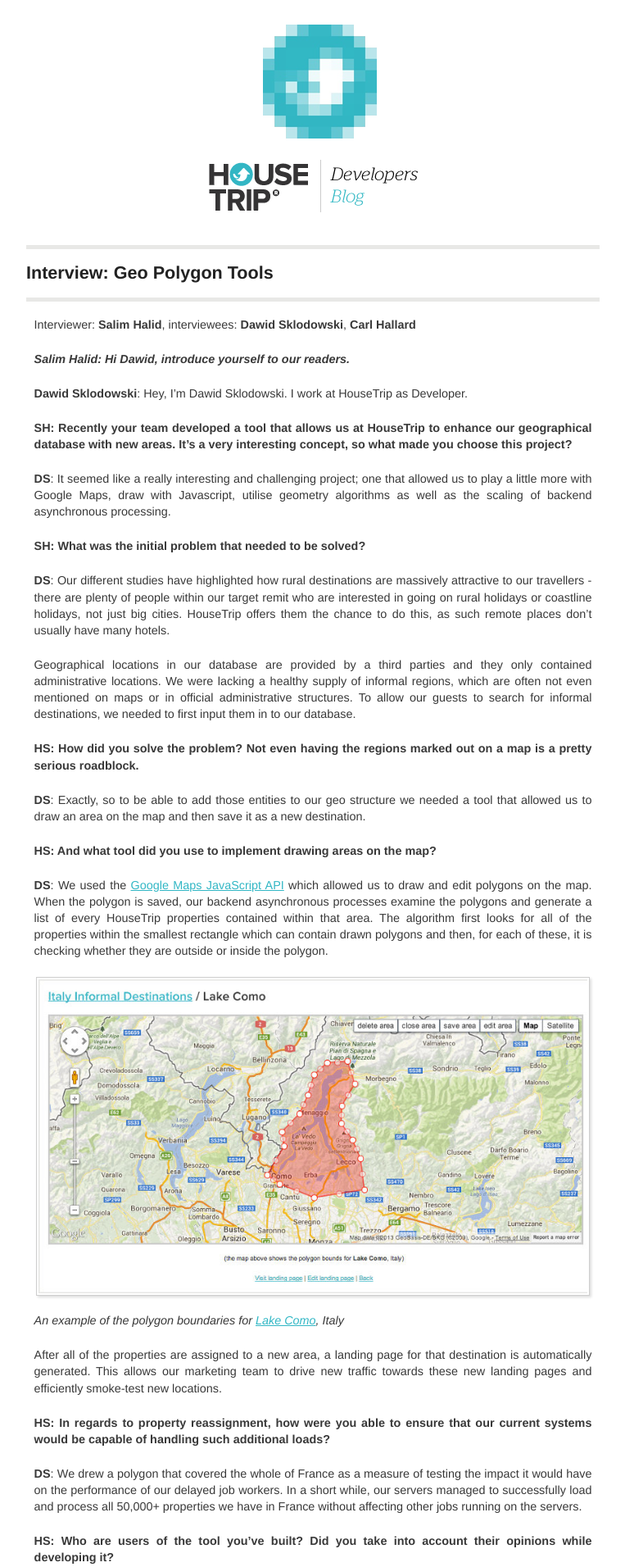
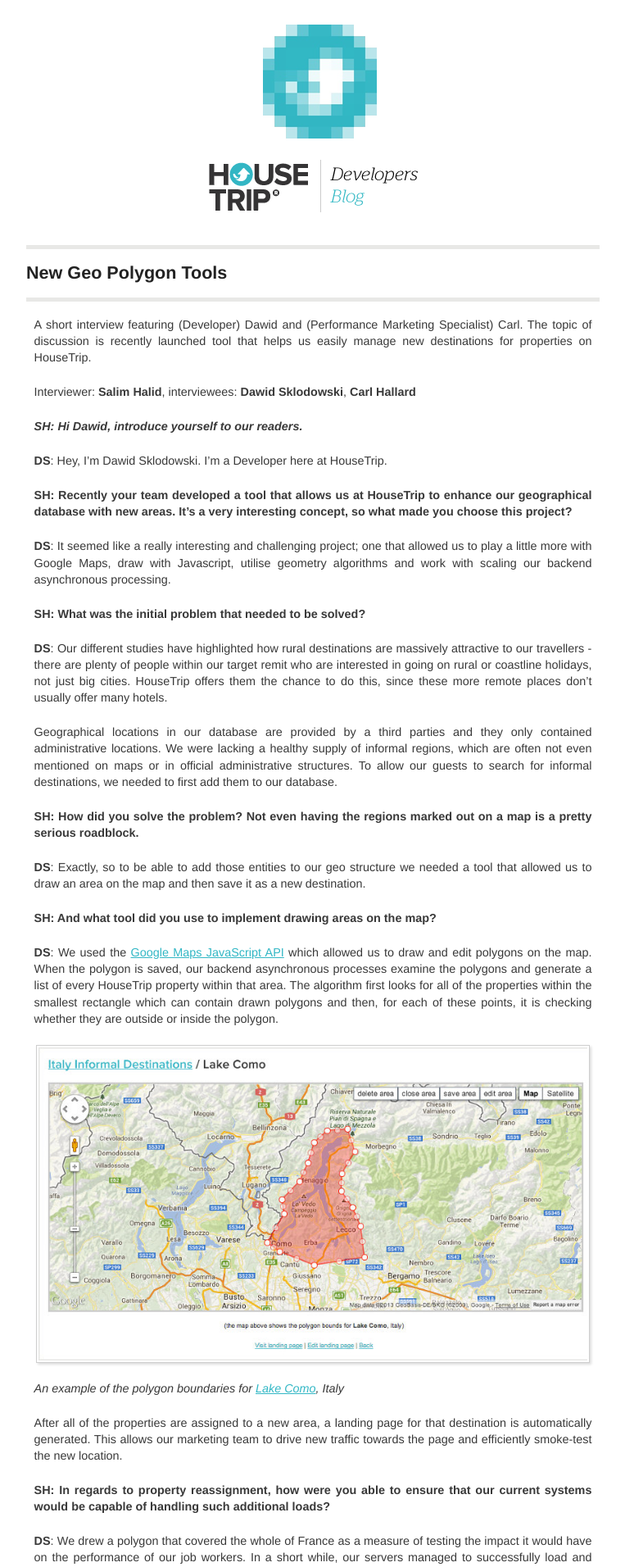
Before and after one commit to HouseTrip/housetrip.github.com, a Jekyll site: the page built from _posts/2013-10-01-polygon-tools.md, in a window 1280 px wide. Shown: the top 1912 px of the page at 82% size, without its empty margins (258-1021 px from the left). Built offline with Jekyll 4.4.1, drawn with Linux system fonts in a browser that asks for light colours; some of the changed text lies outside the part shown.

Commit message:
minor wording changes, better title/summary and removed inline styles

```diff
--- a/_posts/2013-10-01-polygon-tools.md
+++ b/_posts/2013-10-01-polygon-tools.md
@@ -1,6 +1,6 @@
 ---
 layout: post
-title: "Interview: Geo Polygon Tools"
+title: New Geo Polygon Tools
 published: true
 author: Dawid Sklodowski
 author_role: Developer
@@ -8,16 +8,21 @@
 author_avatar: http://www.gravatar.com/avatar/073c19a8d1fd30baa6dba34eaa55fe90.png
 summary:  |
 
-  Short interview with Developer and Online Performance
-  Marketing Specialist about cool feature that our team recently has delivered.
+  A short interview featuring (Developer) Dawid and (Performance
+  Marketing Specialist) Carl.  The topic of discussion is recently launched tool that
+  helps us easily manage new destinations for properties on HouseTrip.
 
 ---
 
+  A short interview featuring (Developer) Dawid and (Performance
+  Marketing Specialist) Carl.  The topic of discussion is recently launched tool that
+  helps us easily manage new destinations for properties on HouseTrip.
+
   Interviewer: **Salim Halid**, interviewees: **Dawid Sklodowski**, **Carl Hallard**
 
-___Salim Halid: Hi Dawid, introduce yourself to our readers.___
+___SH: Hi Dawid, introduce yourself to our readers.___
 
-**Dawid Sklodowski**: Hey, I'm Dawid Sklodowski. I work at HouseTrip as Developer.
+**DS**: Hey, I'm Dawid Sklodowski. I'm a Developer here at HouseTrip.
 
 __SH: Recently your team developed a tool that allows us at HouseTrip to enhance our
 geographical database with new areas. It’s a very interesting concept, so what made
@@ -25,58 +30,58 @@
 
 **DS**: It seemed like a really interesting and challenging project; one that allowed us to
 play a little more with Google Maps, draw with Javascript, utilise geometry algorithms
-as well as the scaling of backend asynchronous processing.
+and work with scaling our backend asynchronous processing.
 
 __SH: What was the initial problem that needed to be solved?__
 
 **DS**: Our different studies have highlighted how rural destinations are massively attractive
 to our travellers - there are plenty of people within our target remit who are interested
-in going on rural holidays or coastline holidays, not just big cities. HouseTrip offers
-them the chance to do this, as such remote places don't usually have many hotels.
+in going on rural or coastline holidays, not just big cities. HouseTrip offers
+them the chance to do this, since these more remote places don't usually offer many hotels.
 
 Geographical locations in our database are provided by a third parties and they only
 contained administrative locations. We were lacking a healthy supply of informal regions,
 which are often not even mentioned on maps or in official administrative structures.
-To allow our guests to search for informal destinations, we needed to first input them
-in to our database.
+To allow our guests to search for informal destinations, we needed to first add them
+to our database.
 
-__HS: How did you solve the problem? Not even having the regions marked out on a map is a
+__SH: How did you solve the problem? Not even having the regions marked out on a map is a
 pretty serious roadblock.__
 
 **DS**: Exactly, so to be able to add those entities to our geo structure we needed a tool that
 allowed us to draw an area on the map and then save it as a new destination.
 
-__HS: And what tool did you use to implement drawing areas on the map?__
+__SH: And what tool did you use to implement drawing areas on the map?__
 
 **DS**: We used the [Google Maps JavaScript API](http://developers.google.com/maps/documentation/javascript/)
 which allowed us to draw and edit polygons on the map. When the polygon is saved,
 our backend asynchronous processes examine the polygons and generate a list of every
-HouseTrip properties contained within that area. The algorithm first looks for all of
+HouseTrip property within that area. The algorithm first looks for all of
 the properties within the smallest rectangle which can contain drawn polygons and then,
-for each of these, it is checking whether they are outside or inside the polygon.
+for each of these points, it is checking whether they are outside or inside the polygon.
 
 <img src="/images/2013-10-01/lake-como.jpg" class="center-image" title="Lake Como" alt="Lake Como"/>
 _An example of the polygon boundaries for [Lake Como](http://www.housetrip.com/en/lake-como), Italy_
 
 After all of the properties are assigned to a new area, a landing page for that
 destination is automatically generated. This allows our marketing team to drive
-new traffic towards these new landing pages and efficiently smoke-test new locations.
+new traffic towards the page and efficiently smoke-test the new location.
 
-__HS: In regards to property reassignment, how were you able to ensure that our current systems would be capable of handling such additional loads?__
+__SH: In regards to property reassignment, how were you able to ensure that our current systems would be capable of handling such additional loads?__
 
 **DS**: We drew a polygon that covered the whole of France as a measure of testing the impact
-it would have on the performance of our delayed job workers. In a short while,
+it would have on the performance of our job workers. In a short while,
 our servers managed to successfully load and process all 50,000+ properties we have
 in France without affecting other jobs running on the servers.
 
-__HS: Who are users of the tool you've built? Did you take into account their opinions
+__SH: Who are users of the tool you've built? Did you take into account their opinions
 while developing it?__
 
-**DS**: It’s being used by members of our Business Development team and our Marketing team.
-During development we were cooperating with them tightly and showing early versions
+**DS**: It’s being used by members of our Business Development and Marketing teams.
+During development we were cooperating with them closely and showing early versions
 to get their feedback on a regular basis.
 
-__HS: Our guest today is also Carl Hallard, Online Performance Marketing Specialist
+__SH: Our guest today is also Carl Hallard, Online Performance Marketing Specialist
 Host. Carl, how easy was it to use the tool?__
 
 **Carl Hallard**: Very easy. It was very fast and efficient, enabling us to address demand for new
@@ -84,7 +89,7 @@
 language was automatically created, and our guests could travel to their favourite
 beaches, mountains and rural destinations in minutes.
 
-__HS: How did you measure success? And on that note how successful was the product?__
+__SH: How did you measure success? And on that note how successful was the product?__
 
 **CH**: Measuring the success of this project was pretty straightforward; if the new
 feature did its job it was a success, and if it didn’t, it wasn’t! The new polygon
@@ -93,23 +98,14 @@
 
 Success!
 
-__HS: Dawid, how successful was the project from technical point of view?__
+__SH: Dawid, how successful was the project from technical point of view?__
 
 **DS**: As we can see, HouseTrip users are happy, and so far we haven’t had a single
-problem or performance decrease caused by our feature. Thus I believe it
+problem or performance decrease caused by this new feature. Thus I believe it
 was a success.
 
-__HS: Thank you guys for this interview.__
+__SH: Thank you guys for this interview.__
 
 **CH**: Thank you.
 
 **DS**: Thank you.
-
-<style type="text/css">
-  .center-image {
-    display:    block;
-    margin:     1.4em auto !important;
-    width:      670px;
-    height:     auto;
-  }
-</style>
--- a/stylesheets/main.css
+++ b/stylesheets/main.css
@@ -211,6 +211,13 @@
 
 img.centered {
   margin: 1.4em auto;
+}
+
+.center-image {
+  display:    block;
+  margin:     1.4em auto !important;
+  width:      670px;
+  height:     auto;
 }
 
 /* links */
```
